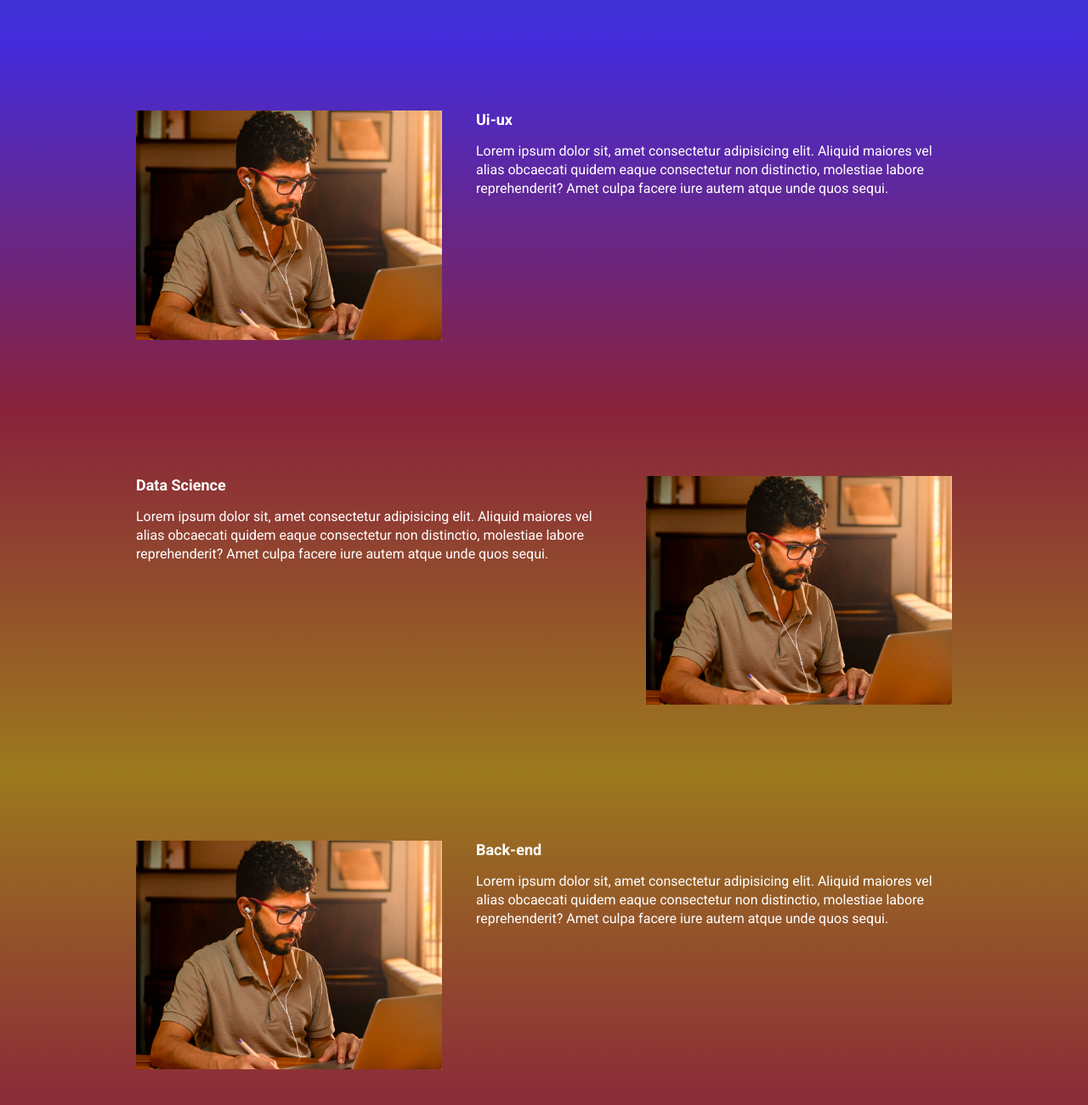
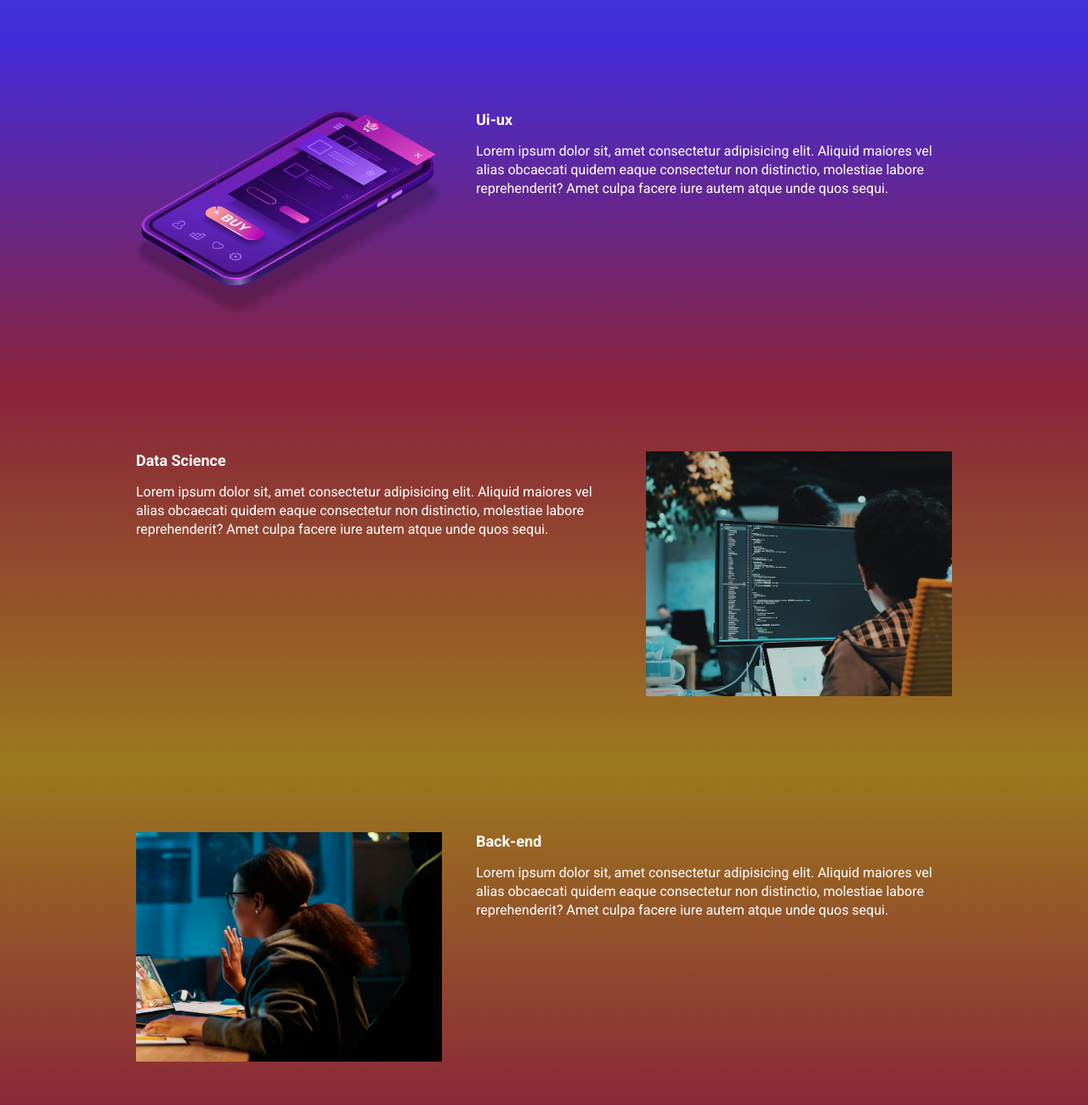
Before and after one commit to stn8m0n/ebac_tech_talks, a website built with Parcel: page src/index.html in a window 1280 px wide. Shown: the part 940-2240 px from the top of the page at 85% size. Built offline with nearby package versions, Linux system fonts and the light colour scheme.

```diff
--- a/src/index.html
+++ b/src/index.html
@@ -59,7 +59,7 @@
                     Lorem ipsum dolor sit, amet consectetur adipisicing elit. Aliquid maiores vel alias obcaecati quidem eaque consectetur non distinctio, molestiae labore reprehenderit? Amet culpa facere iure autem atque unde quos sequi.
                 </p>
             </div>
-            <img class="event__image" src="./images/frontend.png" alt="ui-ux">
+            <img class="event__image" src="./images/ui-ux.png" alt="Ui-ux">
         </div>
     </section>
 
@@ -71,7 +71,7 @@
                     Lorem ipsum dolor sit, amet consectetur adipisicing elit. Aliquid maiores vel alias obcaecati quidem eaque consectetur non distinctio, molestiae labore reprehenderit? Amet culpa facere iure autem atque unde quos sequi.
                 </p>
             </div>
-            <img class="event__image" src="./images/frontend.png" alt="Front-end">
+            <img class="event__image" src="./images/data.png" alt="Data Science">
         </div>
     </section>
 
@@ -83,7 +83,7 @@
                     Lorem ipsum dolor sit, amet consectetur adipisicing elit. Aliquid maiores vel alias obcaecati quidem eaque consectetur non distinctio, molestiae labore reprehenderit? Amet culpa facere iure autem atque unde quos sequi.
                 </p>
             </div>
-            <img class="event__image" src="./images/frontend.png" alt="Front-end">
+            <img class="event__image" src="./images/backend.png" alt="Back-end">
         </div>
     </section>
 
```
